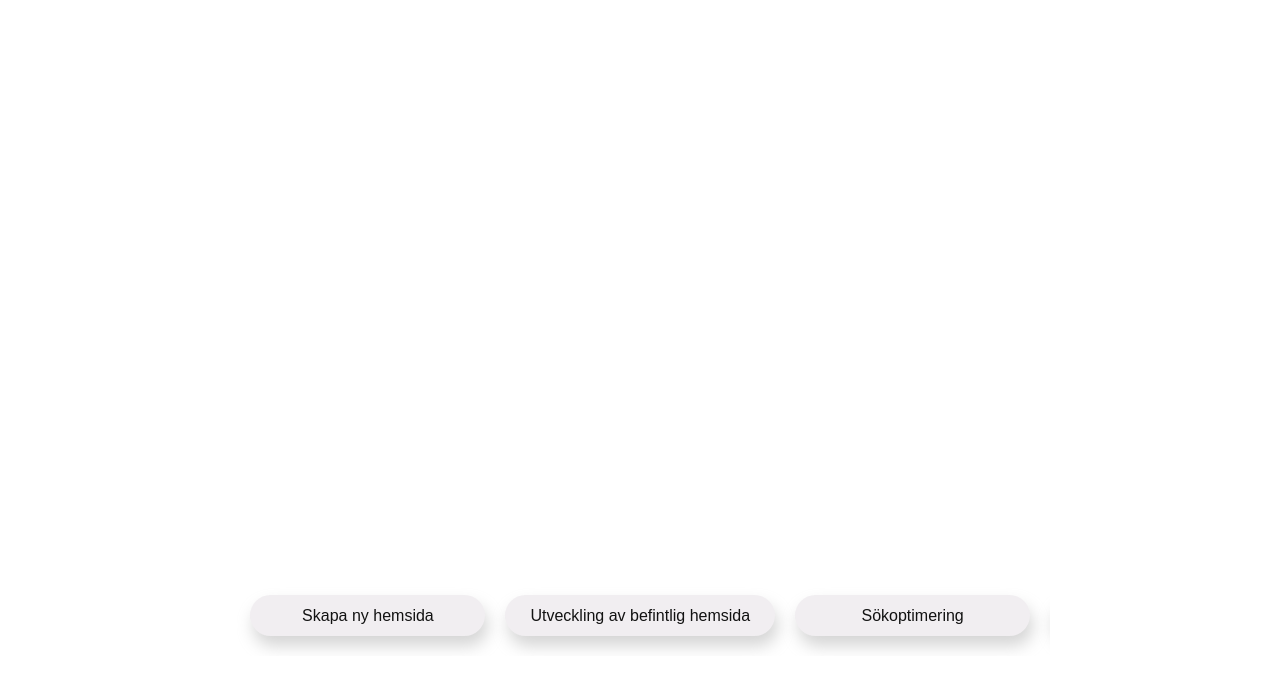
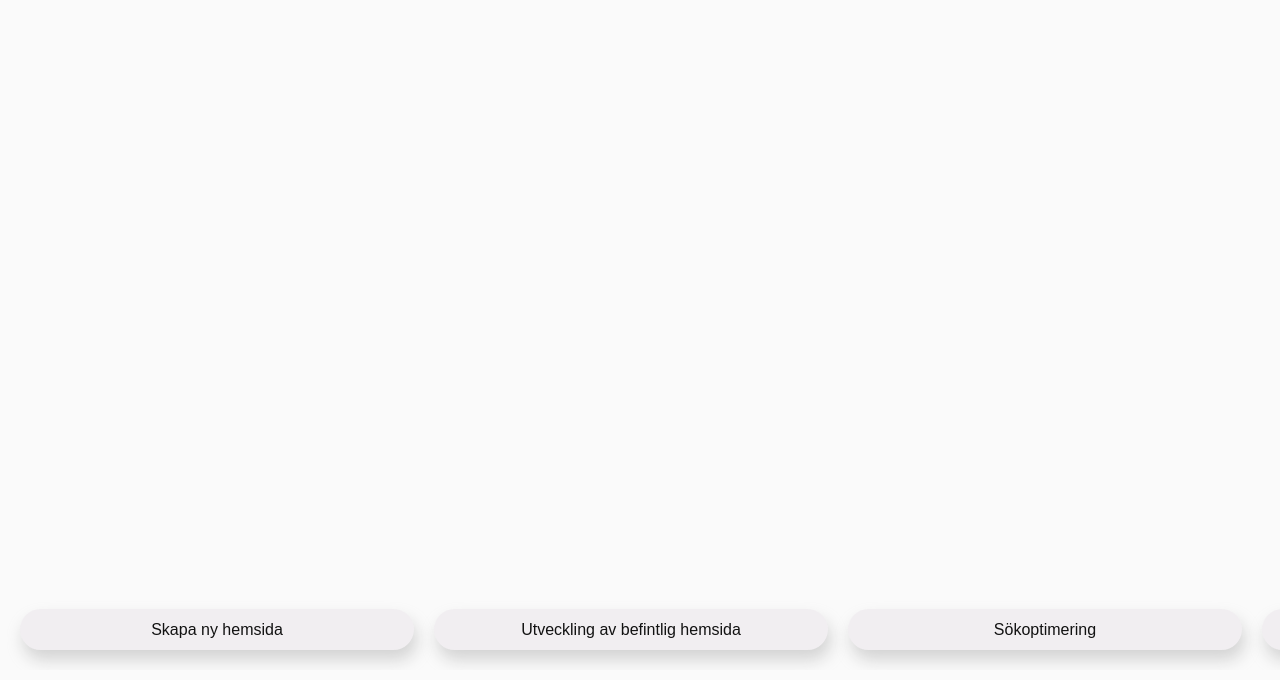
Before and after one commit to UmerAnsari222/impevia-chat, a plain HTML site: page index.html in a window 1280 px wide. Shown: the part 127-807 px from the top of the page. Drawn offline with nearby package versions, Linux system fonts and the light colour scheme.

Commit message:
Something Change

```diff
--- a/css/style.css
+++ b/css/style.css
@@ -5,8 +5,13 @@
 }
 
 body {
-  height: 100vh;
-  overflow: hidden;
+  /* height: 100vh; */
+  position: absolute;
+  top: 0px;
+  left: 0px;
+  height: 100%;
+  width: 100%;
+  background-color: rgb(250, 250, 250);
 }
 
 .main_logo {
@@ -28,15 +33,23 @@ body {
 }
 
 .chat_main {
+  display: flex;
+  height: calc(100% - 4.5rem);
+  flex-direction: column;
+  overflow-y: auto;
+  -webkit-box-pack: justify;
+  justify-content: space-between;
+  transition: height 300ms ease 0s;
+
   /* background-color: #fff; */
-
+  /*
   width: 100%;
   padding: 0vh 18vw 1.5rem;
   display: flex;
   flex-direction: column;
   justify-content: space-between;
   height: calc(100% - 4.5rem);
-  margin-top: 10px;
+  margin-top: 10px; */
   /* background-color: red; */
 }
 
```
